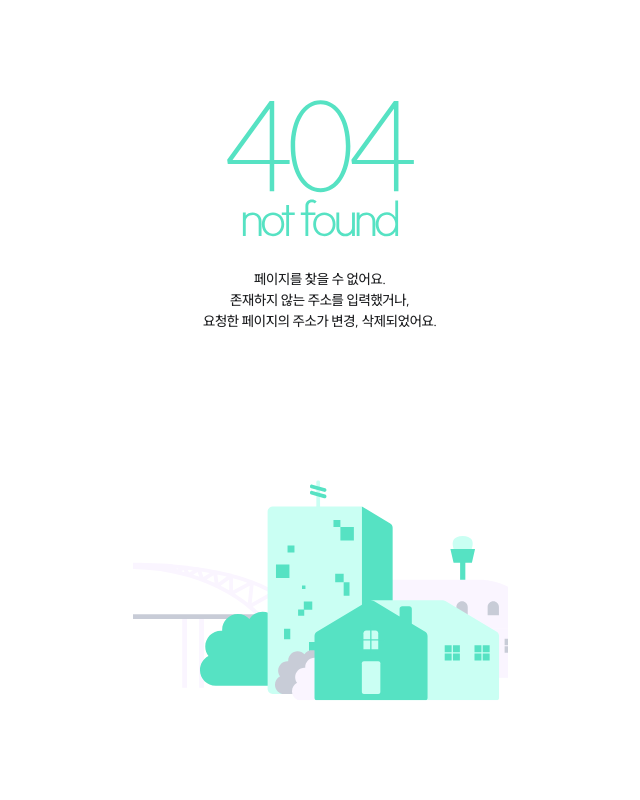
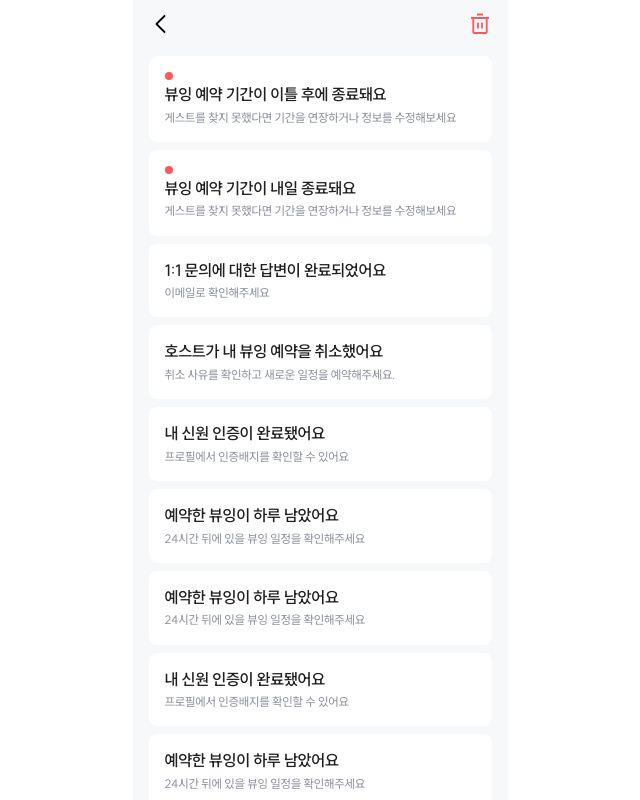
Before and after one commit to Hani-home/HaniHome_FE, a Next.js app: page /notifications in a window 1280 px wide. Before the commit this address had no page. Shown: the whole page, without its empty margins (320-960 px from the left). Built offline with nearby package versions, Linux system fonts and the light colour scheme.

Commit message:
feat: 알림페이지 UI 구현

```diff
--- /dev/null
+++ b/src/app/notifications/page.tsx
@@ -0,0 +1,57 @@
+"use client";
+
+import { useState } from "react";
+
+import AlertModal from "@/components/common/AlertModal";
+import ContentWrapper from "@/components/layout/ContentWrapper";
+import BackHeader from "@/components/layout/header/BackHeader";
+import NotificationCard from "@/components/notification/NotificationCard";
+
+import { mockNotifications } from "@/constants/notification-dummies";
+
+const NotificationPage = () => {
+  const hasNotifications = mockNotifications.length > 0;
+  const [showDeleteModal, setShowDeleteModal] = useState(false);
+
+  return (
+    <ContentWrapper className="bg-gray-0 flex min-h-screen flex-col gap-2">
+      <BackHeader
+        className="bg-gray-0"
+        rightIcon="delete"
+        onRightClick={() => setShowDeleteModal(true)}
+      />
+      <main className="flex flex-1 flex-col px-4">
+        {hasNotifications ? (
+          <>
+            <div className="flex flex-col gap-2">
+              {mockNotifications.map(item => (
+                <NotificationCard key={item.id} {...item} />
+              ))}
+            </div>
+            <div className="h-10" />
+          </>
+        ) : (
+          <div className="text-body flex flex-1 items-center justify-center pb-[57px] text-gray-500">
+            알림이 없어요
+          </div>
+        )}
+      </main>
+      {showDeleteModal && (
+        <AlertModal
+          title="알림을 전부 삭제하시겠습니까?"
+          description={[
+            "알림 미확인에 의한 책임은 당사자에게 있으며,",
+            "이후 동일한 알림을 재전송하지 않습니다",
+          ]}
+          onClose={() => setShowDeleteModal(false)}
+          // onConfirm={() => {
+          //   // TODO: 알림 삭제 처리
+          //   setShowDeleteModal(false);
+          // }}
+        />
+      )}
+    </ContentWrapper>
+  );
+};
+
+export default NotificationPage;
--- a/src/components/layout/header/BackHeader.tsx
+++ b/src/components/layout/header/BackHeader.tsx
@@ -2,16 +2,20 @@
 
 import { useRouter } from "next/navigation";
 
+import clsx from "clsx";
+
 import CloseIcon from "@/public/svgs/common/close-icon.svg";
 import BackArrow from "@/public/svgs/common/left-arrow.svg";
 import ReportIcon from "@/public/svgs/header/report-icon.svg";
+import TrashIcon from "@/public/svgs/header/trash-icon.svg";
 
 interface BackHeaderProps {
   title?: string;
-  rightIcon?: "report" | "close";
+  rightIcon?: "report" | "close" | "delete";
   onRightClick?: () => void;
   onBackClick?: () => void;
   hideBackIcon?: boolean;
+  className?: string;
 }
 
 const BackHeader = ({
@@ -20,11 +24,17 @@ const BackHeader = ({
   onRightClick,
   onBackClick,
   hideBackIcon = false,
+  className,
 }: BackHeaderProps) => {
   const router = useRouter();
 
   return (
-    <header className="sticky top-0 left-1/2 z-50 flex h-12 max-w-[768px] min-w-[375px] items-center justify-between bg-white px-4 py-3">
+    <header
+      className={clsx(
+        "sticky top-0 left-1/2 z-50 flex h-12 max-w-[768px] min-w-[375px] items-center justify-between px-4 py-3",
+        className,
+      )}
+    >
       {hideBackIcon ? (
         <div className="w-6" />
       ) : (
@@ -50,6 +60,10 @@ const BackHeader = ({
         <button onClick={onRightClick} className="cursor-pointer">
           <CloseIcon className="h-6 w-6" />
         </button>
+      ) : rightIcon === "delete" ? (
+        <button onClick={onRightClick} className="cursor-pointer">
+          <TrashIcon className="h-6 w-6" />
+        </button>
       ) : (
         <div className="inline-block h-6 w-6" />
       )}
--- a/src/components/layout/header/MainHeader.tsx
+++ b/src/components/layout/header/MainHeader.tsx
@@ -7,12 +7,17 @@ import AlarmIcon from "@/public/svgs/header/alarm-icon.svg";
 
 const MainHeader = () => {
   const router = useRouter();
+
   return (
     <header className="sticky top-0 left-1/2 z-50 flex h-12 max-w-[768px] min-w-[375px] items-center justify-between bg-white px-4 py-3">
       <button onClick={() => router.push("/home")} className="cursor-pointer">
         <MainLogo className="h-[18px] w-[126px]" />
       </button>
-      <button className="cursor-pointer">
+
+      <button
+        onClick={() => router.push("/notifications")}
+        className="cursor-pointer"
+      >
         <AlarmIcon />
       </button>
     </header>
--- /dev/null
+++ b/src/components/notification/NotificationCard.tsx
@@ -0,0 +1,13 @@
+import { NotificationItem } from "@/types/notification";
+
+const NotificationCard = ({ title, description, isRead }: NotificationItem) => {
+  return (
+    <div className="flex h-fit w-[343px] flex-col gap-1 rounded-lg bg-white p-4">
+      {!isRead && <div className="bg-red h-2 w-2 rounded-full" />}
+      <p className="text-body1-sb text-gray-900">{title}</p>
+      <p className="text-cap1-med text-gray-600">{description}</p>
+    </div>
+  );
+};
+
+export default NotificationCard;
--- /dev/null
+++ b/src/constants/notification-dummies.ts
@@ -0,0 +1,59 @@
+import { NotificationItem } from "@/types/notification";
+
+export const mockNotifications: NotificationItem[] = [
+  {
+    id: 1,
+    title: "뷰잉 예약 기간이 이틀 후에 종료돼요",
+    description: "게스트를 찾지 못했다면 기간을 연장하거나 정보를 수정해보세요",
+    isRead: false,
+  },
+  {
+    id: 2,
+    title: "뷰잉 예약 기간이 내일 종료돼요",
+    description: "게스트를 찾지 못했다면 기간을 연장하거나 정보를 수정해보세요",
+    isRead: false,
+  },
+  {
+    id: 3,
+    title: "1:1 문의에 대한 답변이 완료되었어요",
+    description: "이메일로 확인해주세요",
+    isRead: true,
+  },
+  {
+    id: 4,
+    title: "호스트가 내 뷰잉 예약을 취소했어요",
+    description: "취소 사유를 확인하고 새로운 일정을 예약해주세요.",
+    isRead: true,
+  },
+  {
+    id: 5,
+    title: "내 신원 인증이 완료됐어요",
+    description: "프로필에서 인증배지를 확인할 수 있어요",
+    isRead: true,
+  },
+  {
+    id: 6,
+    title: "예약한 뷰잉이 하루 남았어요",
+    description: "24시간 뒤에 있을 뷰잉 일정을 확인해주세요",
+    isRead: true,
+  },
+
+  {
+    id: 7,
+    title: "예약한 뷰잉이 하루 남았어요",
+    description: "24시간 뒤에 있을 뷰잉 일정을 확인해주세요",
+    isRead: true,
+  },
+  {
+    id: 8,
+    title: "내 신원 인증이 완료됐어요",
+    description: "프로필에서 인증배지를 확인할 수 있어요",
+    isRead: true,
+  },
+  {
+    id: 9,
+    title: "예약한 뷰잉이 하루 남았어요",
+    description: "24시간 뒤에 있을 뷰잉 일정을 확인해주세요",
+    isRead: true,
+  },
+];
--- /dev/null
+++ b/src/types/notification.ts
@@ -0,0 +1,6 @@
+export interface NotificationItem {
+  id: number;
+  title: string;
+  description: string;
+  isRead: boolean;
+}
```
Also changed, not shown: public/svgs/header/trash-icon.svg (added).
